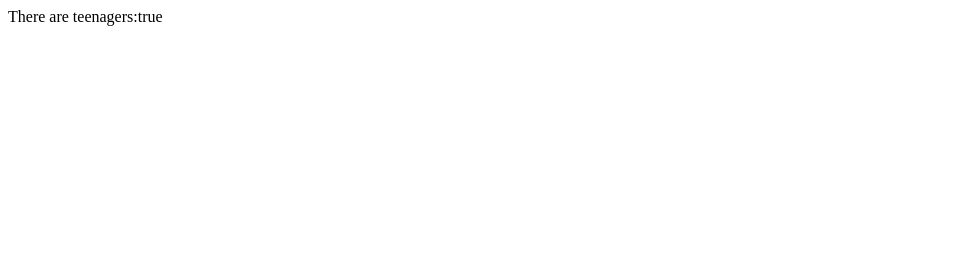
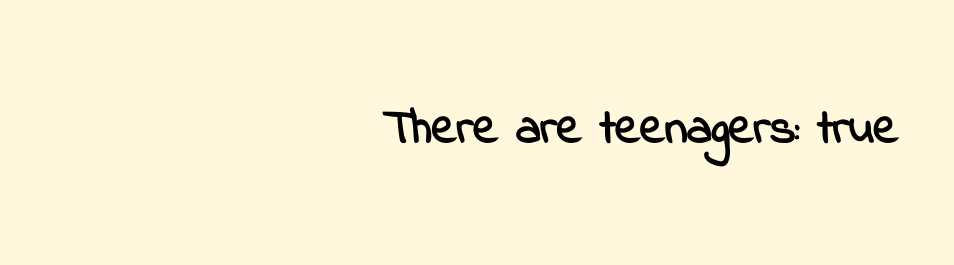
Before and after one commit to Marifuse/Desafio-Babel-Webpack, a website built with webpack: page index.html in a window 1280 px wide. Shown: the whole page, without its empty margins (0-954 px from the left). Built offline with Linux system fonts and the light colour scheme.

Commit message:
Segundo avance con algunos arreglos en HTML, CSS, y JS Babel

```diff
--- /dev/null
+++ b/assets/css/style.css
@@ -0,0 +1,9 @@
+body {
+    margin: 0;
+    padding: 2em;
+    background-color: cornsilk;
+    font-family: 'Indie Flower', cursive;
+    font-size: 3em;
+    font-weight: 700;
+    text-align: center;
+  }
--- a/index.html
+++ b/index.html
@@ -3,9 +3,14 @@
 <head>
     <meta charset="UTF-8">
     <meta name="viewport" content="width=device-width, initial-scale=1.0">
-    <title>Document</title>
+    <meta http-equiv="X-UA-Compatible" content="ie=edge">
+    <title>Trabajo Práctico Babel Webpack</title>
+    <link rel="shortcut icon" type="assets/img" href="assets/img/es6-logo.png">
+    <link href="https://fonts.googleapis.com/css?family=Indie+Flower&display=swap" rel="stylesheet">
+    <link rel="stylesheet" href="assets/css/style.css">
 </head>
 <body>
-    <script src="dist/bundle.js"></script>
+    <!-- Mi documento JS -->
+    <script type="text/javascript" src="dist/bundle.js"></script>
 </body>
 </html>
--- a/js/check.js
+++ b/js/check.js
@@ -9,4 +9,4 @@ var people = [
         return person.age > 10 && person.age < 20
     }
         var thereAreTeenagers = people.some(teenager)
-        document.write('There are teenagers:', thereAreTeenagers);
+        document.write('There are teenagers: ', thereAreTeenagers);
```
Also changed, not shown: assets/img/es6-icon.png (added), assets/img/es6-logo.png (added), dist/bundle.js.
